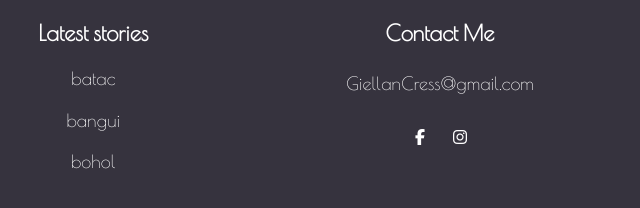
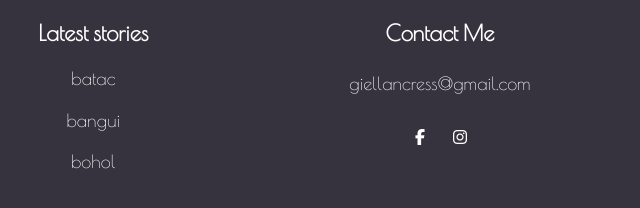
Before and after one commit to giellanC/blog, a plain HTML site: page index.html in a window 1280 px wide. Shown: the part 3004-3212 px from the top of the page, 640-1280 px from the left. Drawn offline with nearby package versions, Linux system fonts and the light colour scheme.

Commit message:
Update index.html

```diff
--- a/index.html
+++ b/index.html
@@ -334,7 +334,7 @@
                 </div>
                 <div class="footer-div">
                     <li class=" main">Contact Me</li>
-                    <li>GiellanCress@gmail.com</li>
+                    <li>giellancress@gmail.com</li>
                     <div class="icon-collections d-flex justify-content-around">
                         <!-- Facebook -->
                         <div class="icon">
```
